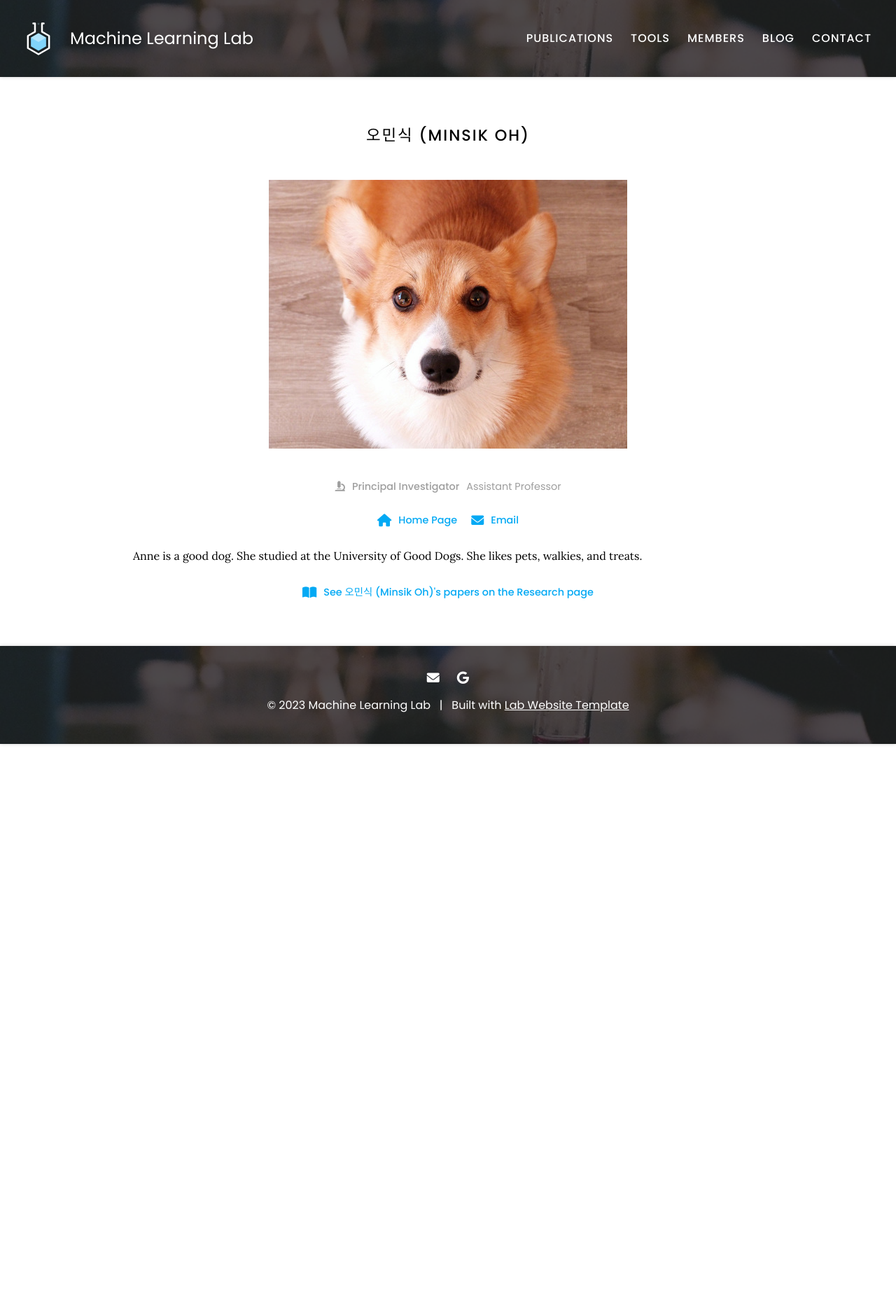
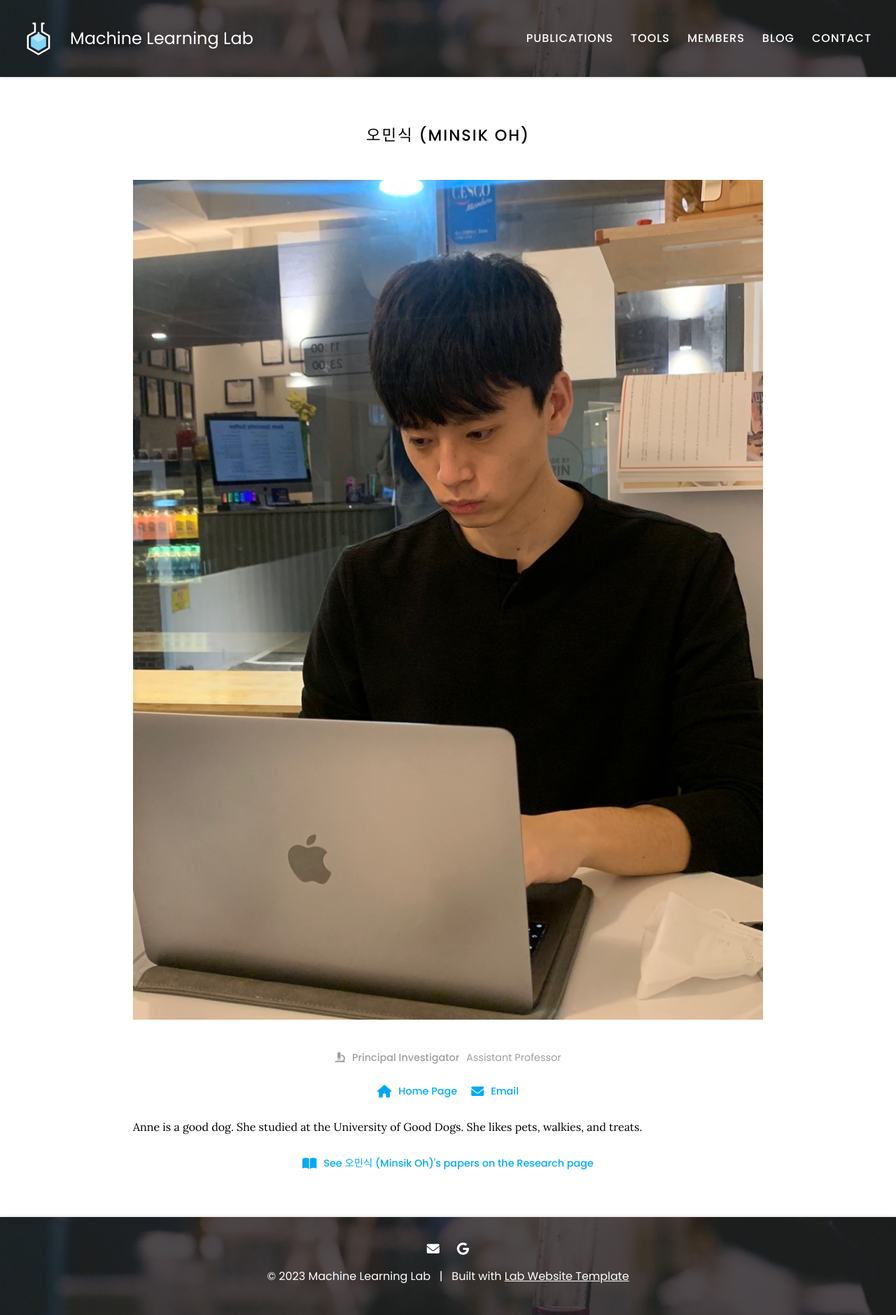
Before and after one commit to ailab-mju/ailab-mju.github.io, a Jekyll site: the page built from _members/minsik_oh.md, in a window 1280 px wide. Shown: the whole page at 70% size. Built offline with Jekyll 4.4.1, drawn with Linux system fonts in a browser that asks for light colours; before the commit the page ends 1063 px from its top, so only the background shows below that.

Commit message:
Update and rename minsikoh.md to minsik_oh.md

```diff
--- a/_members/minsikoh.md
+++ b/_members/minsik_oh.md
@@ -1,6 +1,6 @@
 ---
 name: 오민식 (Minsik Oh)
-image: images/member.jpg
+image: images/oms.jpeg
 description: Assistant Professor
 role: pi
 
```
